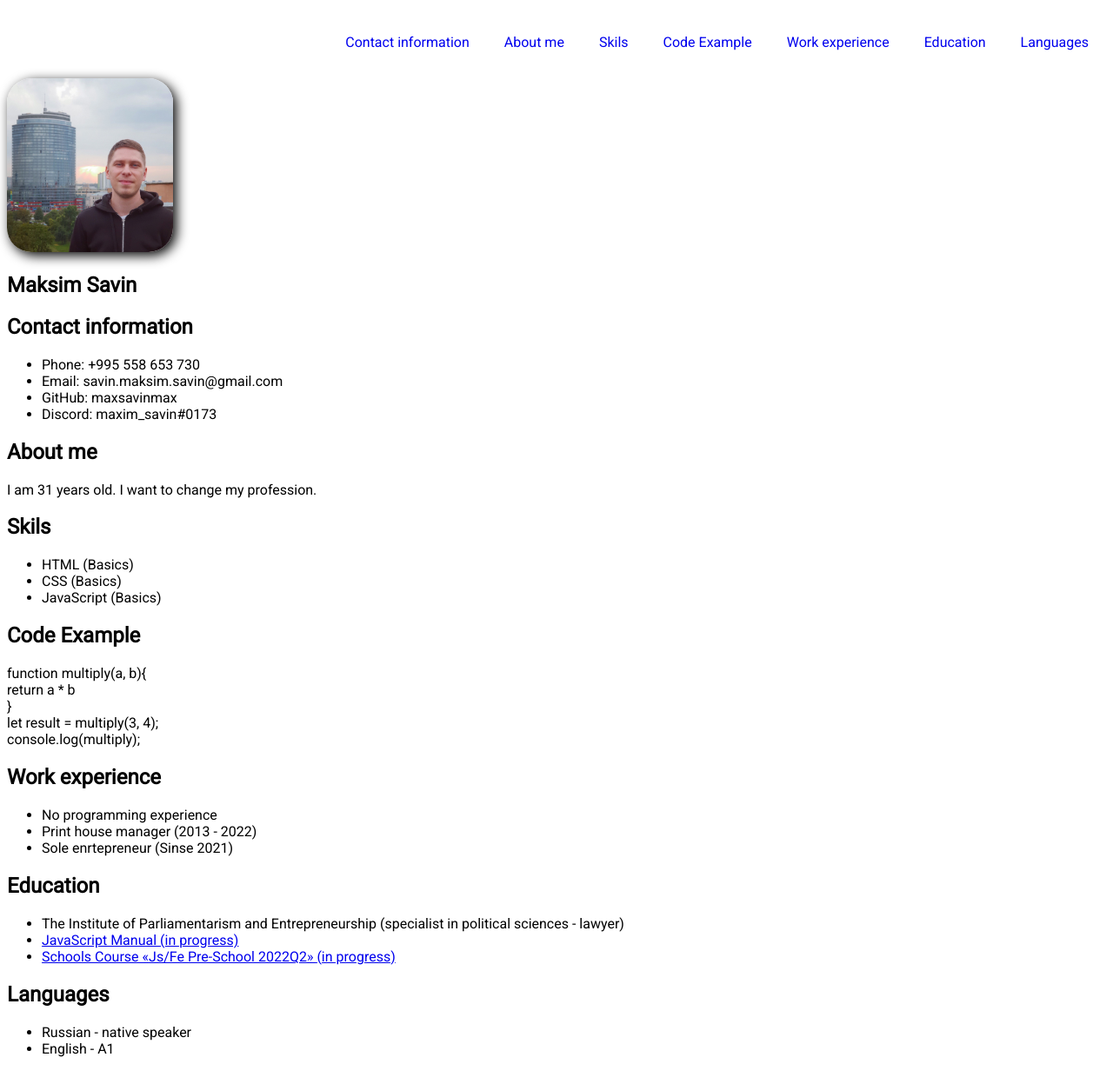
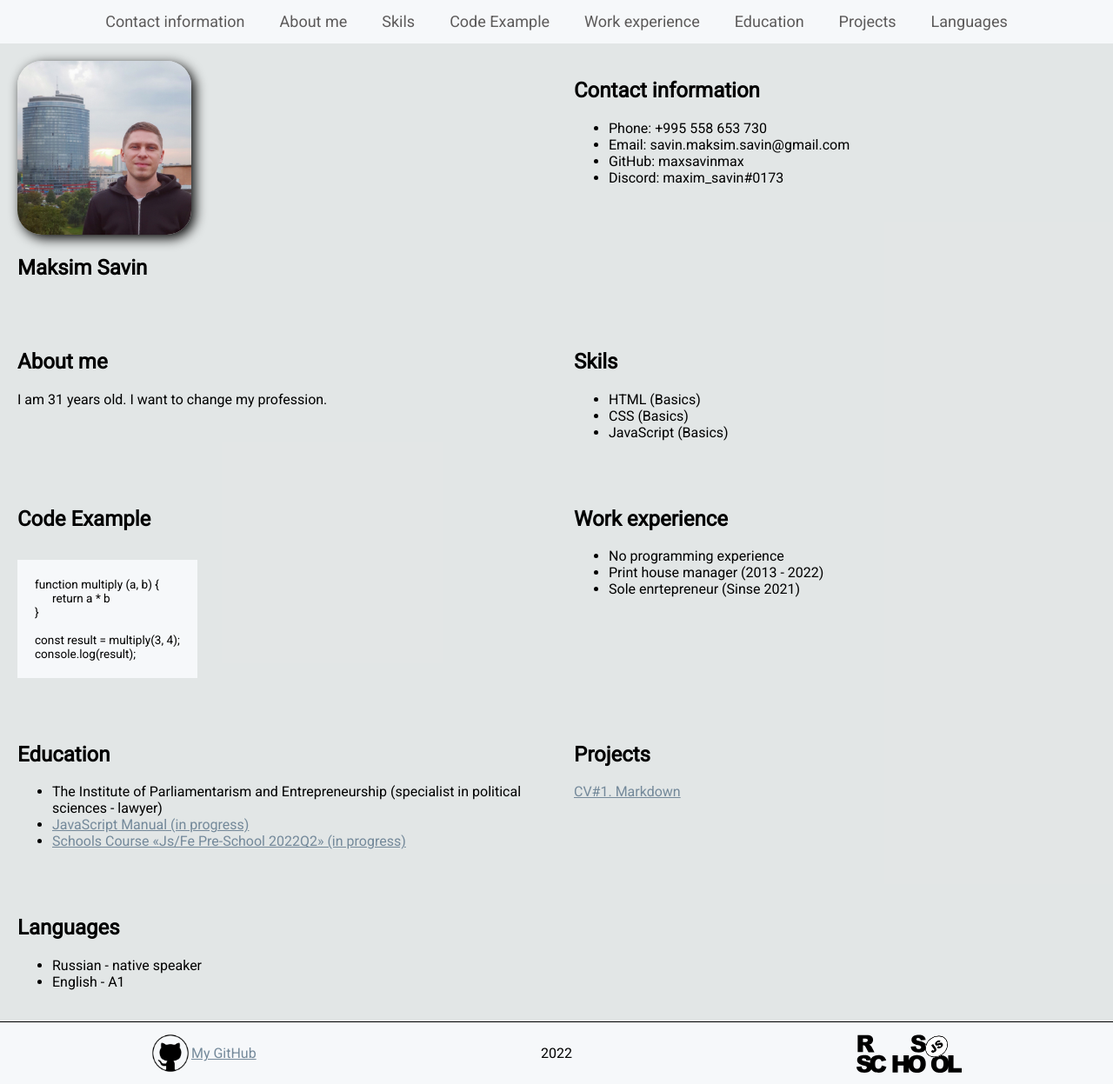
Before and after one commit to maxsavinmax/rsschool-cv, a plain HTML site: page index.html in a window 1280 px wide. Shown: the whole page at 87% size. Drawn offline with Linux system fonts and the light colour scheme.

Commit message:
fix: layout

```diff
--- a/index.html
+++ b/index.html
@@ -10,32 +10,33 @@
         <link rel="preconnect" href="https://fonts.googleapis.com">
         <link rel="preconnect" href="https://fonts.gstatic.com" crossorigin>
         <link href="https://fonts.googleapis.com/css2?family=Roboto&display=swap" rel="stylesheet">
+    </head>
     <body>
-        <header>
-            <div class="container">
-
+        <header class="header">
+            <div class="container header-container">
                     <nav class="nav">
-            <ul class="nav-list">
-                <li class="nav-item"><a href="#Contact information" class="nav-link">Contact information</a></li>
-                <li class="nav-item"><a href="#About me" class="nav-link">About me</a></li>
-                <li class="nav-item"><a href="#Skils" class="nav-link">Skils</a></li>
-                <li class="nav-item"><a href="#Code Example" class="nav-link">Code Example</a></li>
-                <li class="nav-item"><a href="#Work experience" class="nav-link">Work experience</a></li>
-                <li class="nav-item"><a href="#Education" class="nav-link">Education</a></li>
-                <li class="nav-item"><a href="#Languages" class="nav-link">Languages</a></li>
+                        <ul class="nav-list section-item">
+                            <li class="nav-item"><a href="#contact-information" class="nav-link">Contact information</a></li>
+                            <li class="nav-item"><a href="#about-me" class="nav-link">About me</a></li>
+                            <li class="nav-item"><a href="#skils" class="nav-link">Skils</a></li>
+                            <li class="nav-item"><a href="#code-example" class="nav-link">Code Example</a></li>
+                            <li class="nav-item"><a href="#work-experience" class="nav-link">Work experience</a></li>
+                            <li class="nav-item"><a href="#education" class="nav-link">Education</a></li>
+                            <li class="nav-item"><a href="#projects" class="nav-link">Projects</a></li>
+                            <li class="nav-item"><a href="#languages" class="nav-link">Languages</a></li>
                         </ul>
                     </nav>
             </div>
         </header>
-        <main>
-            <div class="container">
+        <main class="main">
+            <div class="container main-container">
+                <section class="section" id="profile">
                     <img src="./assets/img/avatar.jpg" alt="Photo of Savin Maksim" class="avatar">
-                <section class="section" id="profile">
                     <h1 class="section-title">Maksim Savin</h1>
                 </section>
 
-                <section class="section" id="Contact information">
-                    <h2 class="section-title">Contact information </h2>
+                <section class="section" id="contact-information">
+                    <h2 class="section-title">Contact information</h2>
                     <ul>
                         <li>Phone: +995 558 653 730</li>
                         <li>Email: savin.maksim.savin@gmail.com</li>
@@ -43,11 +44,11 @@
                         <li>Discord: maxim_savin#0173</li>
                     </ul>
                 </section>
-                <section class="section" id="About me">
+                <section class="section" id="about-me">
                     <h2 class="section-title">About me</h2>
                     <p>I am 31 years old. I want to change my profession.</p>
                 </section>
-                <section class="section" id="Skils">
+                <section class="section" id="skils">
                     <h2 class="section-title">Skils</h2>
                     <ul>
                         <li>HTML (Basics)</li>
@@ -55,17 +56,17 @@
                         <li>JavaScript (Basics)</li>
                     </ul>
                 </section>
-                <section class="section" id="Code Example">
+                <section class="section" id="code-example">
                     <h2 class="section-title">Code Example</h2>
-                    <p>
-                        function multiply(a, b){<br>
-                            return a * b<br>
-                           }<br>
-                           let result = multiply(3, 4);<br>
-                           console.log(multiply);<br>
+                    <p class="code-example">
+                        function multiply (a, b) {<br>
+                            <span style="margin-left: 20px;">return a * b</span><br>
+                        }<br><br>
+                        const result = multiply(3, 4);<br>
+                        console.log(result);<br>
                     </p>
                 </section>
-                <section class="section" id="Work experience">
+                <section class="section" id="work-experience">
                     <h2 class="section-title">Work experience</h2>
                     <ul>
                         <li>No programming experience</li>
@@ -73,7 +74,7 @@
                         <li>Sole enrtepreneur (Sinse 2021)</li>
                     </ul>
                 </section>
-                <section class="section" id="Education">
+                <section class="section" id="education">
                     <h2 class="section-title">Education</h2>
                     <ul>
                         <li>The Institute of Parliamentarism and Entrepreneurship (specialist in political sciences - lawyer)</li>
@@ -81,17 +82,26 @@
                         <li><a href=https://rs.school/js-stage0> Schools Course «Js/Fe Pre-School 2022Q2» (in progress)</a></li>
                     </ul>
                 </section>
-                <section class="section" id="Languages">
+                <section class="section" id="projects">
+                    <h2 class="section-title">Projects</h2>
+                    <a href=https://maxsavinmax.github.io/rsschool-cv/cv> CV#1. Markdown </a>
+                </section>
+
+                <section class="section" id="languages">
                     <h2 class="section-title">Languages</h2>
                     <ul>
                         <li>Russian - native speaker</li>
                         <li>English - A1</li>
+                    </ul>
                 </section>
-
             </div>
         </main>
-        <footer>
-            <div class="container"></div>
+        <footer class="footer">
+            <div class="container footer-container">
+                <a class="footer-github" href="https://github.com/maxsavinmax"> My GitHub</a>
+                <p class="footer-year">2022</p>
+                <a class="footer-rss" href="https://rs.school/js/"></a>
+            </div>
         </footer>
     </body>
     </html>
--- a/style.css
+++ b/style.css
@@ -1,10 +1,25 @@
+
+* {
+    box-sizing: border-box;
+}
 
 body {
     font-family: 'Roboto', sans-serif;
     min-height: 100vh;
+    margin: 0;
+}
+
+.header-container {
+    background-color: #f6f8fa;
     display: flex;
-    flex-direction: column;
-    justify-content: space-between;
+    justify-content: center;
+    align-items: center;
+    width: 100%;
+}
+
+h1 {
+    display: flex;
+    align-items: center;
 }
 .container {
     max-width: 1440px;
@@ -13,8 +28,12 @@ body {
 
 .nav-list {
     display: flex;
-    justify-content: flex-end;
+    justify-content: center;
     align-items: center;
+    font-size: 18px;
+    margin: 0;
+    padding: 0;
+
 }
 
 html {
@@ -22,6 +41,8 @@ html {
 }
 .nav-list {
     list-style: none;
+    display: flex;
+    flex-wrap: wrap;
 }
 .nav-link {
     padding: 0 20px;
@@ -33,7 +54,79 @@ html {
     box-sizing: border-box;
   }
   .avatar {
+    width: 200px;
     height: 200px;
     border-radius: 28px;
     box-shadow: 4px 4px 14px rgba(0, 0, 0, 025);
 }
+
+.main-container {
+    display: flex;
+    flex-wrap: wrap;
+    background-color: #c9cfcf86;
+  }
+  .section {
+    width: 50%;
+    padding: 20px;
+  }
+
+
+.footer-github {
+    width: 121px;
+    height: 45px;
+    background-image: url("./assets/img/github.png");
+    background-size: contain;
+    background-repeat: no-repeat;
+    display: flex;
+    justify-content: flex-end;
+    align-items: center;
+}
+
+.footer-rss {
+    width: 121px;
+    height: 45px;
+    background-image: url("./assets/img/rs_school_js.svg");
+    background-size: contain;
+    background-repeat: no-repeat;
+}
+
+.footer-container{
+    display: flex;
+    flex-direction: row;
+    justify-content: space-around;
+    align-items: center;
+    padding: 10px;
+    background-color: #f6f8fa;
+    width: 100%;
+    border-top: 1px solid black;
+}
+
+.code-example {
+    display: inline-block;
+    font-size: 85%;
+    background-color: #f6f8fa;
+    padding: 20px;
+}
+a {
+    color: #738899fd;
+    transition: color 0.5s;
+}
+a:hover {
+    color: #424f58fd;
+    text-decoration: none;
+  }
+.section-item a {
+    color: #5c5a5a;
+    transition: color 0.5s;
+  }
+  .section-item a:hover {
+    color: #829985;
+  }
+
+
+
+  @media (max-width: 768px) {
+    .section {
+      width: 100%;
+    }
+  }
```
Also changed, not shown: assets/img/github.png (added), assets/img/rs_school_js.svg (added). Lines whose indentation alone changed are shown as unchanged.
